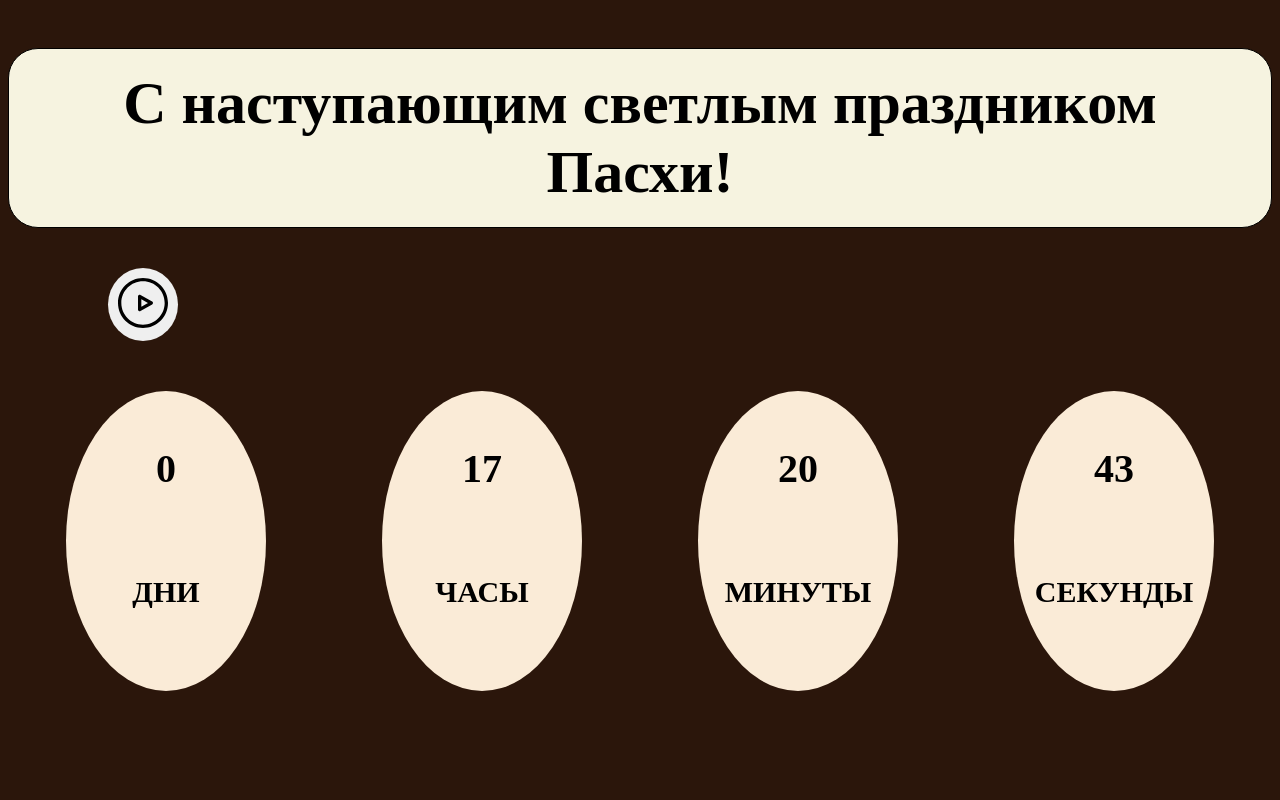
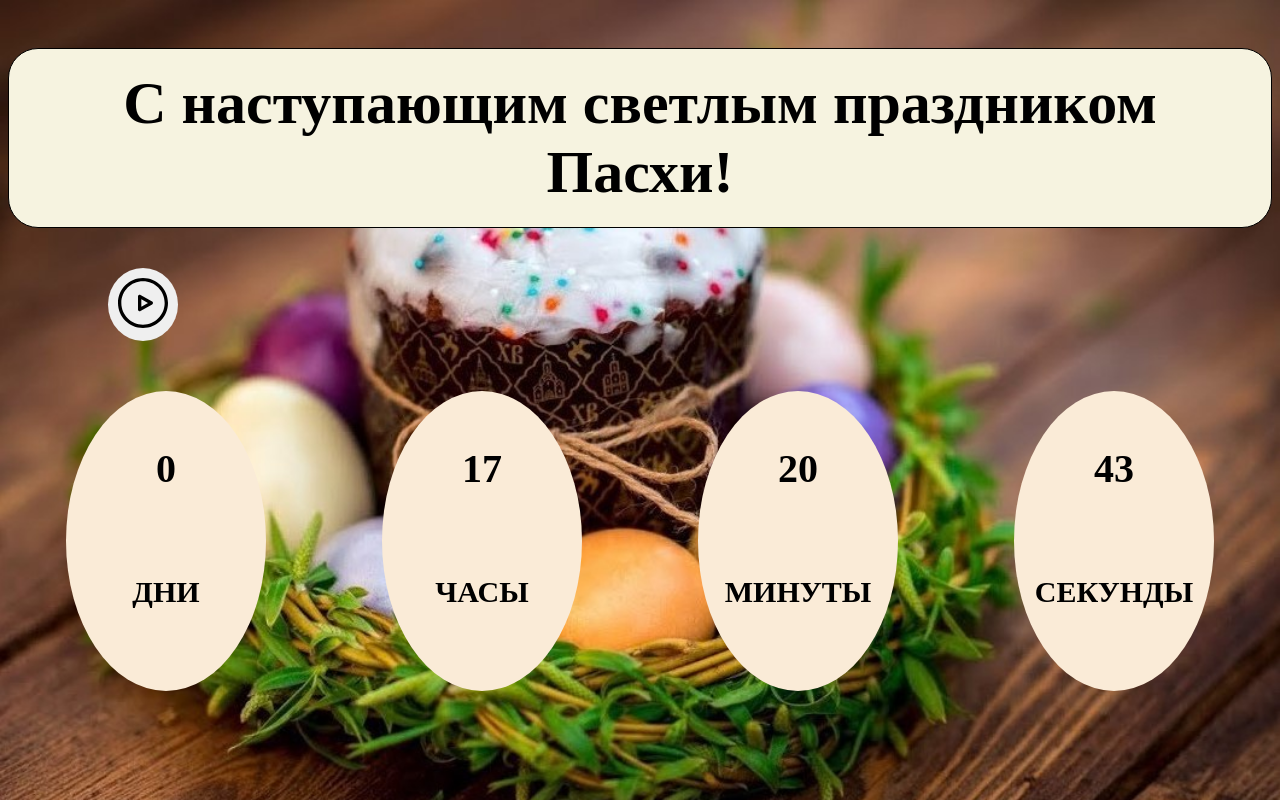
Before and after one commit to mari-2110/easter, a plain HTML site: page index.html in a window 1280 px wide. Drawn offline with Linux system fonts and the light colour scheme; the site is published under a folder, as on GitHub Pages, so addresses that start at the root find nothing; a web font is replaced by a local one.

Commit message:
Update styles.css

```diff
--- a/styles.css
+++ b/styles.css
@@ -12,7 +12,7 @@ h1 {
     text-align: center;
 }
 body {
-    background-image: url('/Easter28.jpg');
+    background-image: url('Easter28.jpg');
     background-repeat: no-repeat;
     background-size: cover;
     background-color: #2b160b;
```
